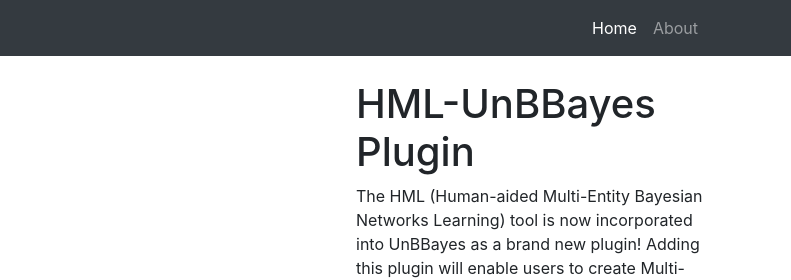
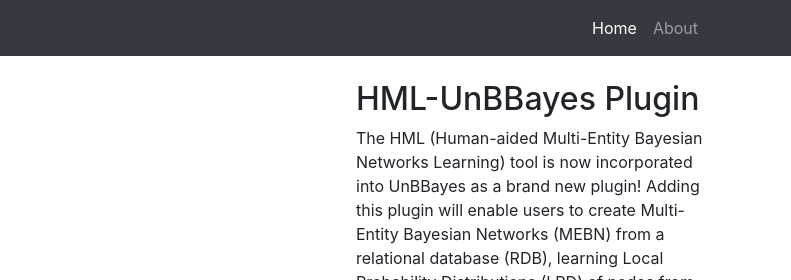
Before and after one commit to HML-UnBBayes/HML-UnBBayes.github.io, a website: page index.html in a window 1280 px wide. Shown: the top 280 px of the page, 489-1280 px from the left. Drawn offline with Linux system fonts and the light colour scheme.

Commit message:
Update index.html

```diff
--- a/index.html
+++ b/index.html
@@ -52,7 +52,7 @@
         </div>
         <!-- /.col-lg-8 -->
         <div class="col-lg-4">
-          <h1>HML-UnBBayes Plugin</h1>
+          <h2>HML-UnBBayes Plugin</h2>
           <p>The HML (Human-aided Multi-Entity Bayesian Networks Learning) tool is now incorporated into UnBBayes as a brand new plugin! Adding this plugin will enable users to create Multi-Entity Bayesian Networks (MEBN) from a relational database (RDB), learning Local Probability Distributions (LPD) of nodes from the data on the RDB.</p>
           <a class="btn btn-primary btn-lg" href="/hml">Start using it now!</a>
         </div>
@@ -74,7 +74,7 @@
     <!-- /.container -->
 
     <!-- Footer -->
-    <br/><br/><br/><br/><br/><br/><br/><br/>
+    <br/><br/><br/><br/><br/>
     <footer class="py-5 bg-dark">
       <div class="container">
         <p class="m-0 text-center text-white">Copyright &copy; UnBBayes 2017</p>
```
